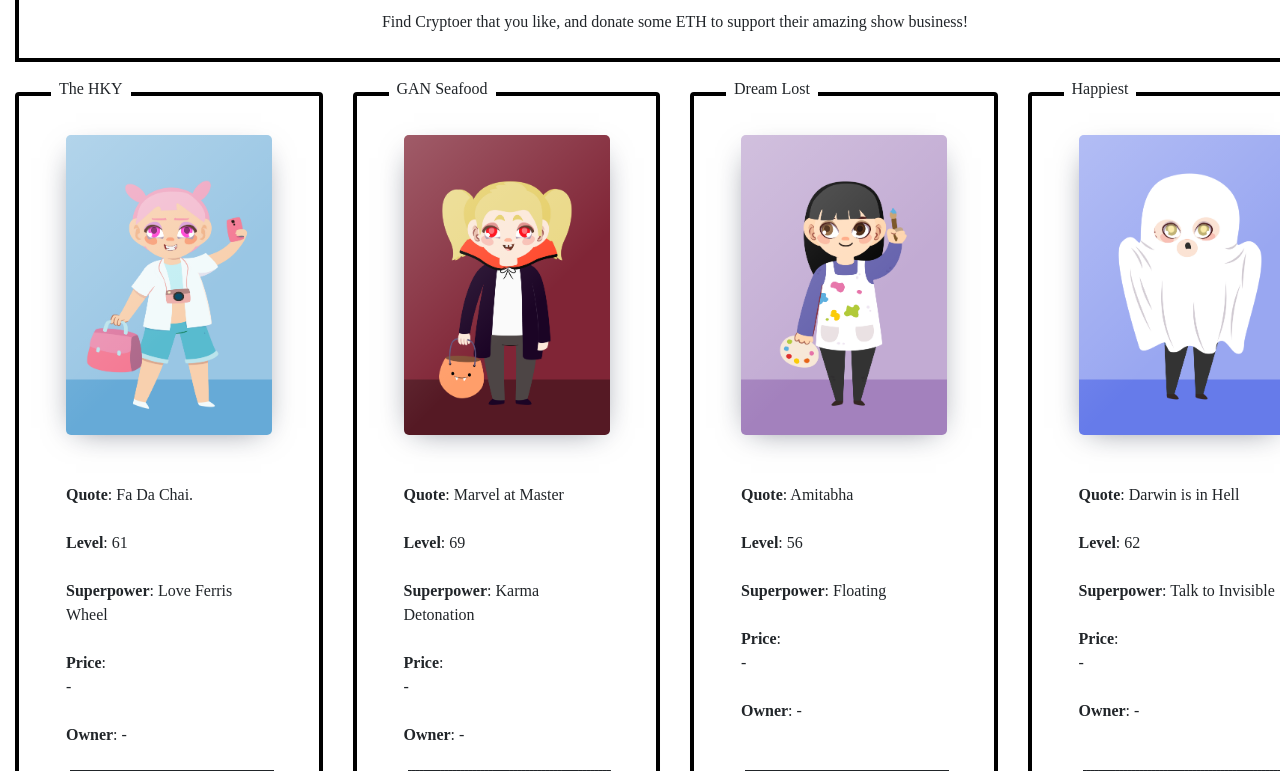
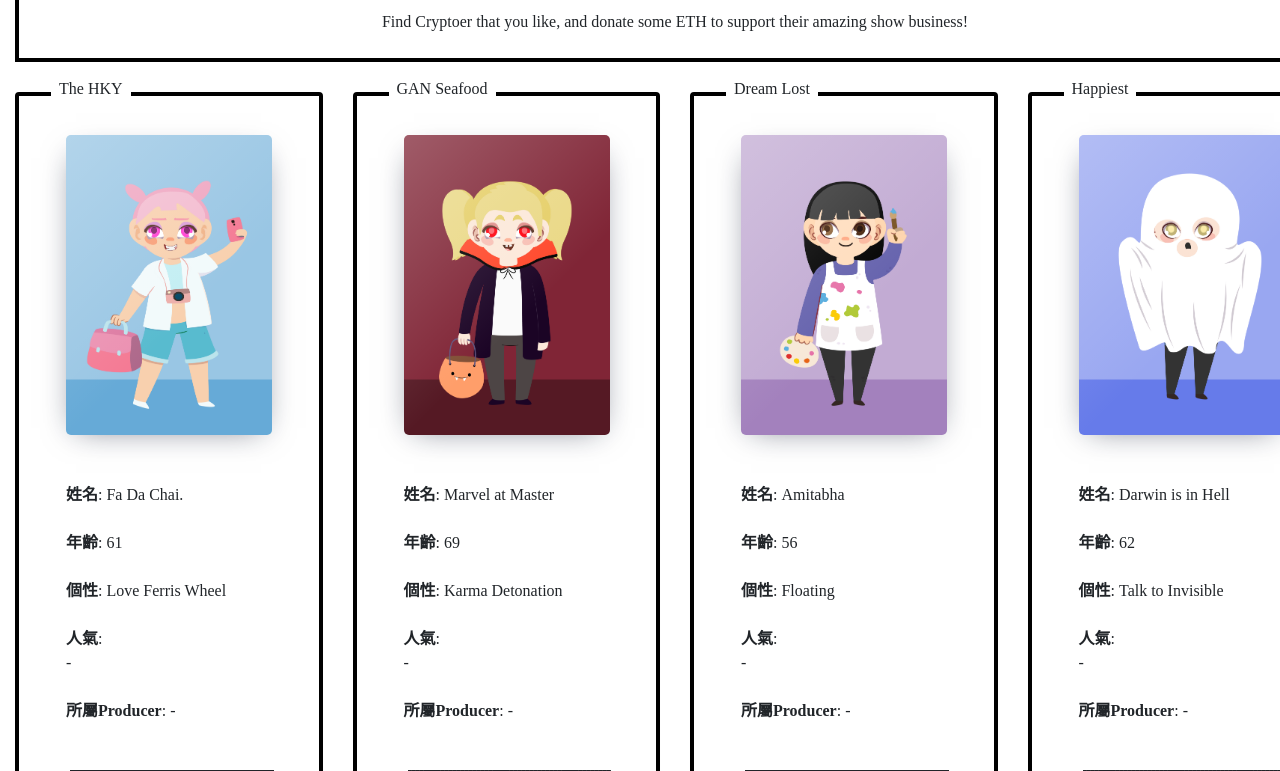
Before and after one commit to dAAAb/Cryptoer, a website: page src/index.html in a window 1280 px wide. Shown: the part 153-924 px from the top of the page. Drawn offline with nearby package versions, Linux system fonts and the light colour scheme; no server answers; files whose address does not match are found by name; a web font is replaced by a local one.

Commit message:
Update index.html
更新中...

```diff
--- a/src/index.html
+++ b/src/index.html
@@ -123,11 +123,11 @@
             <div class="atvImg-layer" data-img="/images/front.png"></div>
             </div>
             <br/><br/>
-            <strong>Quote</strong>: <span class="pet-breed">-</span><br/><br/>
-            <strong>Level</strong>: <span class="pet-age">-</span><br/><br/>
-            <strong>Superpower</strong>: <span class="pet-location">-</span><br/><br/>
-            <strong>Price</strong>: <br><span class="pet-price">-</span><br/><br/>
-            <strong>Owner</strong>: <span class="pet-owner">-</span><br/><br/>
+            <strong>姓名</strong>: <span class="pet-breed">-</span><br/><br/>
+            <strong>年齡</strong>: <span class="pet-age">-</span><br/><br/>
+            <strong>個性</strong>: <span class="pet-location">-</span><br/><br/>
+            <strong>人氣</strong>: <br><span class="pet-price">-</span><br/><br/>
+            <strong>所屬Producer</strong>: <span class="pet-owner">-</span><br/><br/>
             <button class="btn btn-default btn-adopt nes-btn is-primary" type="button" data-id="0" style="position: absolute; bottom:20px; width:68%">Donate</button>
           </div>
         </div>
```
